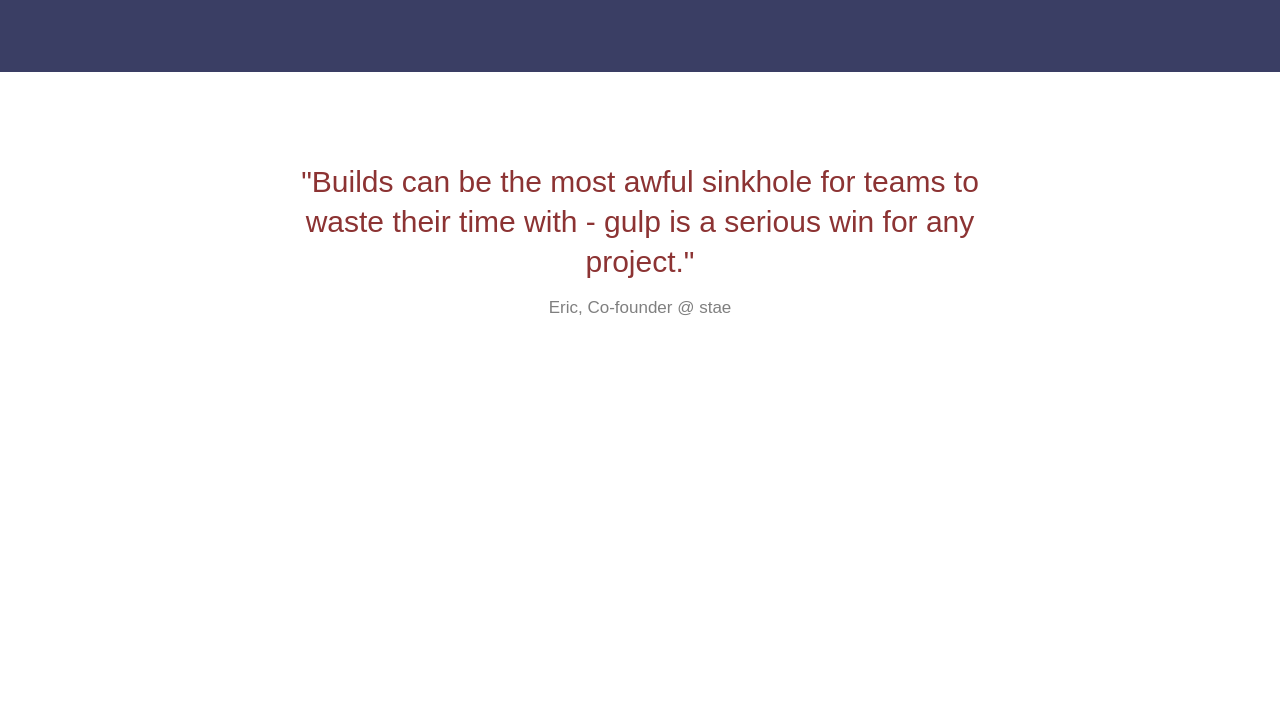
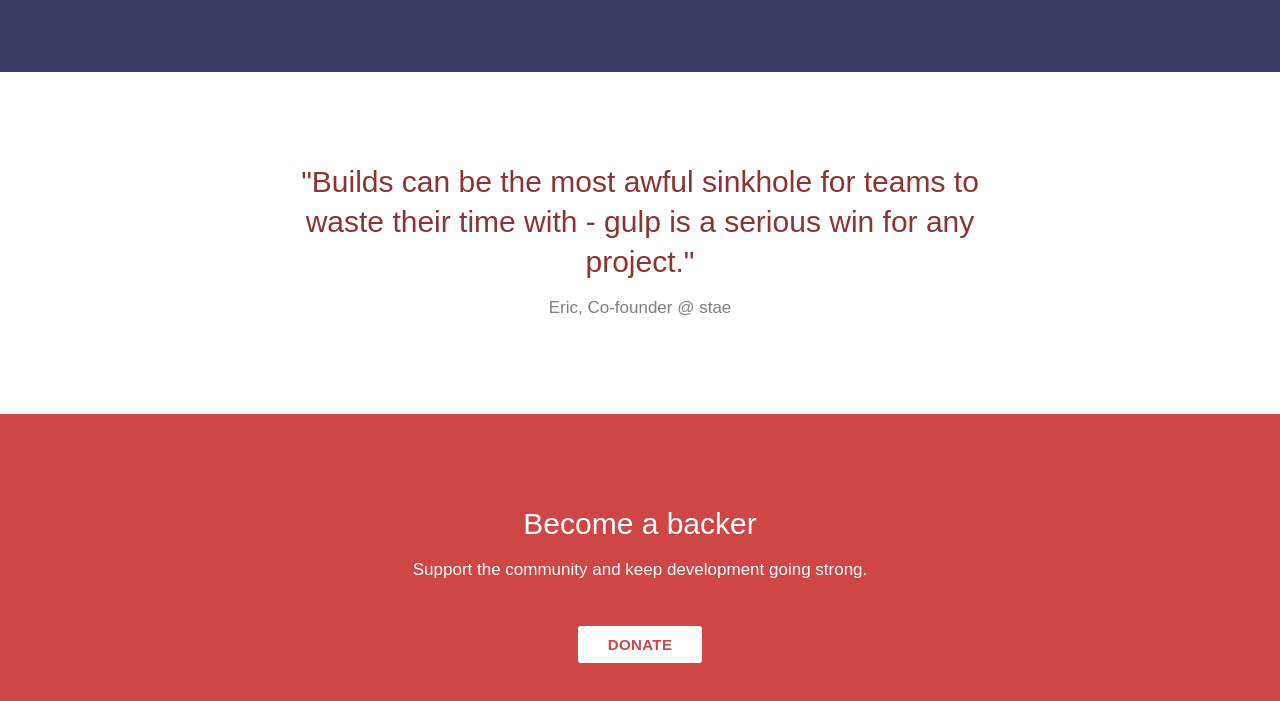
Before and after one commit to RKuzemsky/gulp-scss, a website: page index.html in a window 1280 px wide. Shown: the part 1896-2597 px from the top of the page. Before the commit the page ends 2310 px from the top, so only its background shows below. Drawn offline with Linux system fonts and the light colour scheme.

Commit message:
footer ready

```diff
--- a/index.html
+++ b/index.html
@@ -79,6 +79,15 @@
           </div>
         </div>
       </div>
+      <footer>
+        <div class="footer_container">
+          <h4>
+            Become a backer
+          </h4>
+          <p>Support the community and keep development going strong.</p>
+          <a href="#" class="get_started_btn">Donate</a>
+        </div>
+      </footer>
     </div>
     <!--<script type="text/javascript" src="js/jquery-3.1.1.min.js"></script>
     <script type="text/javascript" src="js/main.js"></script>-->
--- a/scss/style.scss
+++ b/scss/style.scss
@@ -167,3 +167,29 @@
     	font-family: $font;
 	}
  }
+footer {
+	@extend .container;
+	background-color: $bg-color;
+	text-align: center;
+ }
+ .footer_container {
+ 	@extend .container;
+ 	width: 1080px;
+ 	text-align: center;
+ 	margin-top: 90px;
+ 	h4 {
+		color: #fff;
+		font-size: 30px;
+    	line-height: 40px;
+    	font-weight: 100;
+    	font-family: $font;
+	}
+	p {
+		color: $color;
+		font-family: $font;
+		font-size: 17px;
+		font-weight: 100;
+		line-height: 32px;
+		margin-top: 10px;
+	}
+ }
```
Also changed, not shown: css/style.min.css.
